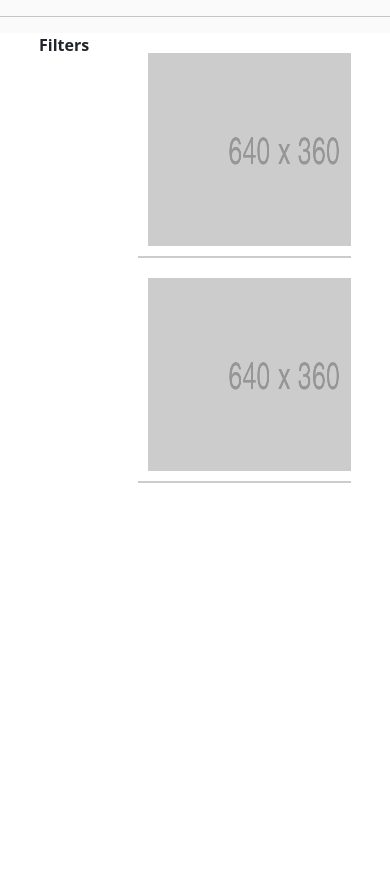
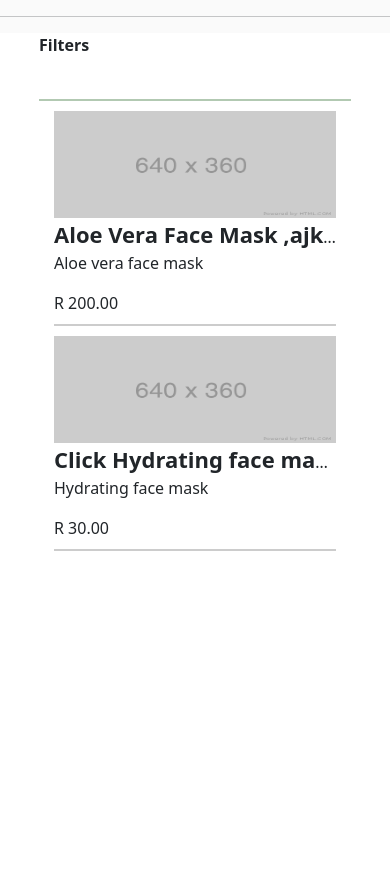
Before and after one commit to bondeveloper/ck-mart, a Django app: page /store/ in a window 390 px wide. Shown: the part 94-971 px from the top of the page. Run offline with Django 3.2, Linux system fonts and the light colour scheme; data comes from the database, SQL or seed files in the repository; both versions use the stored data as it was after the commit.

Commit message:
Fixed resposiveness

```diff
--- a/static/css/accounts/main.css
+++ b/static/css/accounts/main.css
@@ -7,7 +7,6 @@ body {
 
 .auth-container {
     margin: auto;
-    width: 1050px;
 }
 
 .auth-wrapper,
--- a/static/css/store/main.css
+++ b/static/css/store/main.css
@@ -141,7 +141,7 @@ h1,h2,h3,h4,h5,h6{
 	opacity: .6;
 }
 
-.form-field{
+.ck-form-field{
 	width:250px;
 	display: inline-block;
 	padding: 5px;
@@ -191,7 +191,6 @@ h1,h2,h3,h4,h5,h6{
 	z-index: 1;
 	left: -24%;
 }
-
 
 .ck-menu-drop-content a{
 	display: block;
@@ -341,6 +340,7 @@ h1,h2,h3,h4,h5,h6{
 	display: flex;
 }
 
+
 .ck-store-products-wrapper {
 	width: 78%;
 }
@@ -360,7 +360,7 @@ h1,h2,h3,h4,h5,h6{
 
 .ck-store-product-brand-wrapper a{
 	position: absolute;
-	width: 300px;
+	width: 100%;
 	height: 100%;
 }
 
@@ -440,7 +440,6 @@ h1,h2,h3,h4,h5,h6{
 }
 
 .ck-product-cart-wrapper {
-	width: 10%;
 	height: 150px;
 	border: 1px solid rgba(0, 78, 0, .3);
 	border-radius: 6px;
@@ -565,3 +564,73 @@ h1,h2,h3,h4,h5,h6{
 	display: flex;
 	flex-direction: column;
 }
+
+@media (max-width: 995px) {
+	.ck-menu-drop-content {
+		left: 0;
+	}
+}
+
+
+@media(max-width: 500px) {
+
+	.ck-store-product-divider {
+		height: 2px;
+	}
+
+	.ck-store-product-filters {
+		height: 66px;
+	}
+
+	.ck-store-products-wrapper,
+	.ck-product-brand-wrapper,
+	.ck-store-product-filters,
+	.ck-store-product-divider,
+	.ck-store-product-brand-wrapper,
+	.ck-store-product-description-wrapper,
+	.ck-product-description-wrapper,
+	.ck-form-field,
+	.ck-orders-order-wrapper,
+	.order-item-brand-wrapper img
+	.ck-order-items-wrapper,
+	.ck-order-wrapper,
+	.ck-order-items-wrapper,
+	.order-item-brand-wrapper img {
+		width: 100%;
+	}
+
+	.ck-store-product-description-container,
+	.ck-store-product-brand-wrapper img,
+	.ck-product-brand-wrapper img  {
+		padding: 0;
+	}
+
+	.ck-title-3 {
+		font-size: 22px;
+	}
+
+	.ck-store-product-wrapper,
+	.ck-product-wrapper,
+	.ck-store-products-container,
+	.ck-order-item-wrapper,
+	.ck-product-cart-wrapper {
+		flex-direction: column;
+	}
+
+	.ck-product-brand-wrapper {
+		height: 200px;
+	}
+
+	.ck-product-description-wrapper {
+		height: 270%;
+	}
+
+	.ck-product-cart-wrapper {
+		margin: 0;
+		margin-top: 10px;
+		display: flex;
+	}
+	.ck-order-item-wrapper {
+		height: inherit;
+	}
+}
```
Also changed, not shown: store/templates/store/checkout.html (+7 -7 lines), db.sqlite3.
